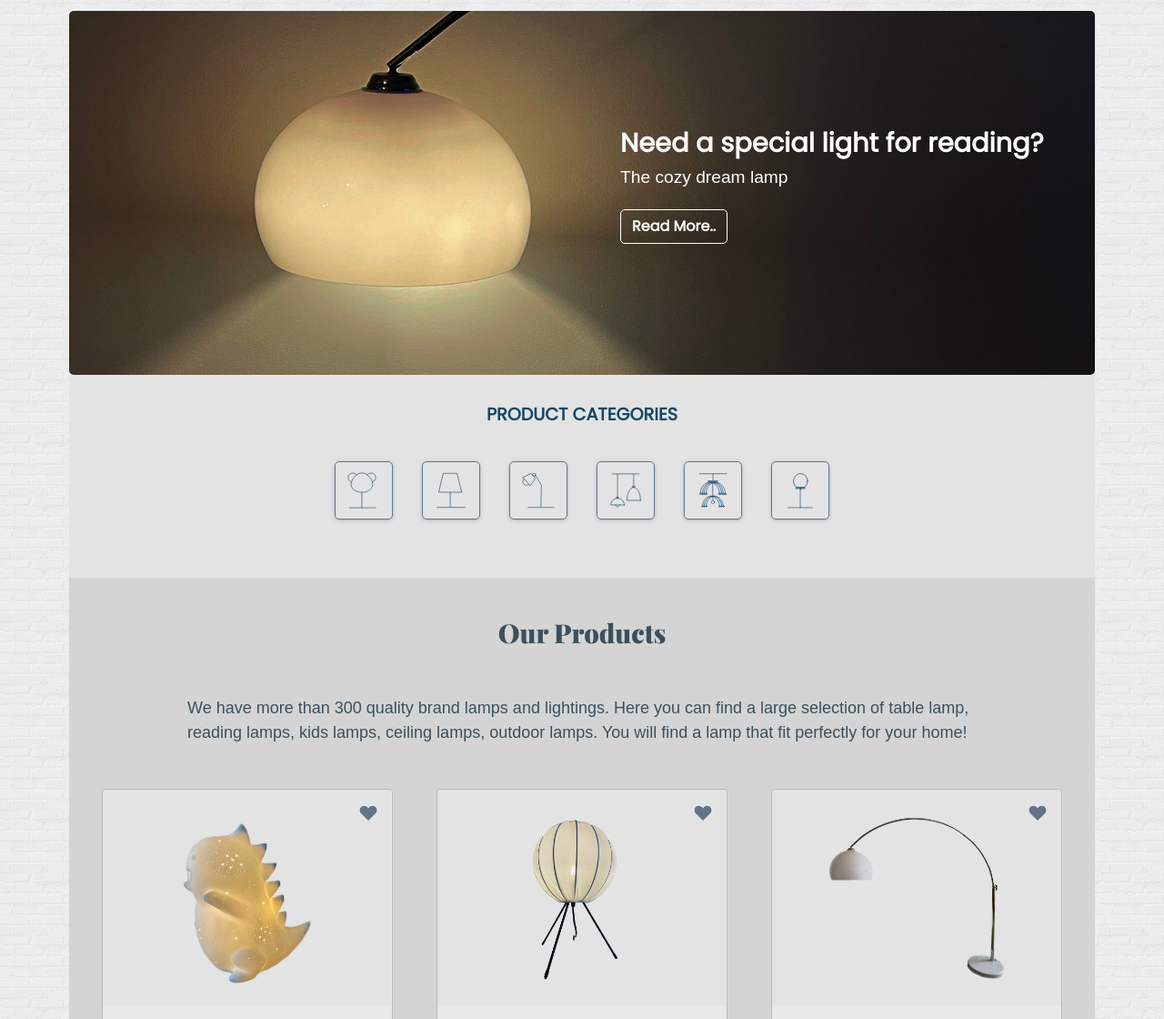
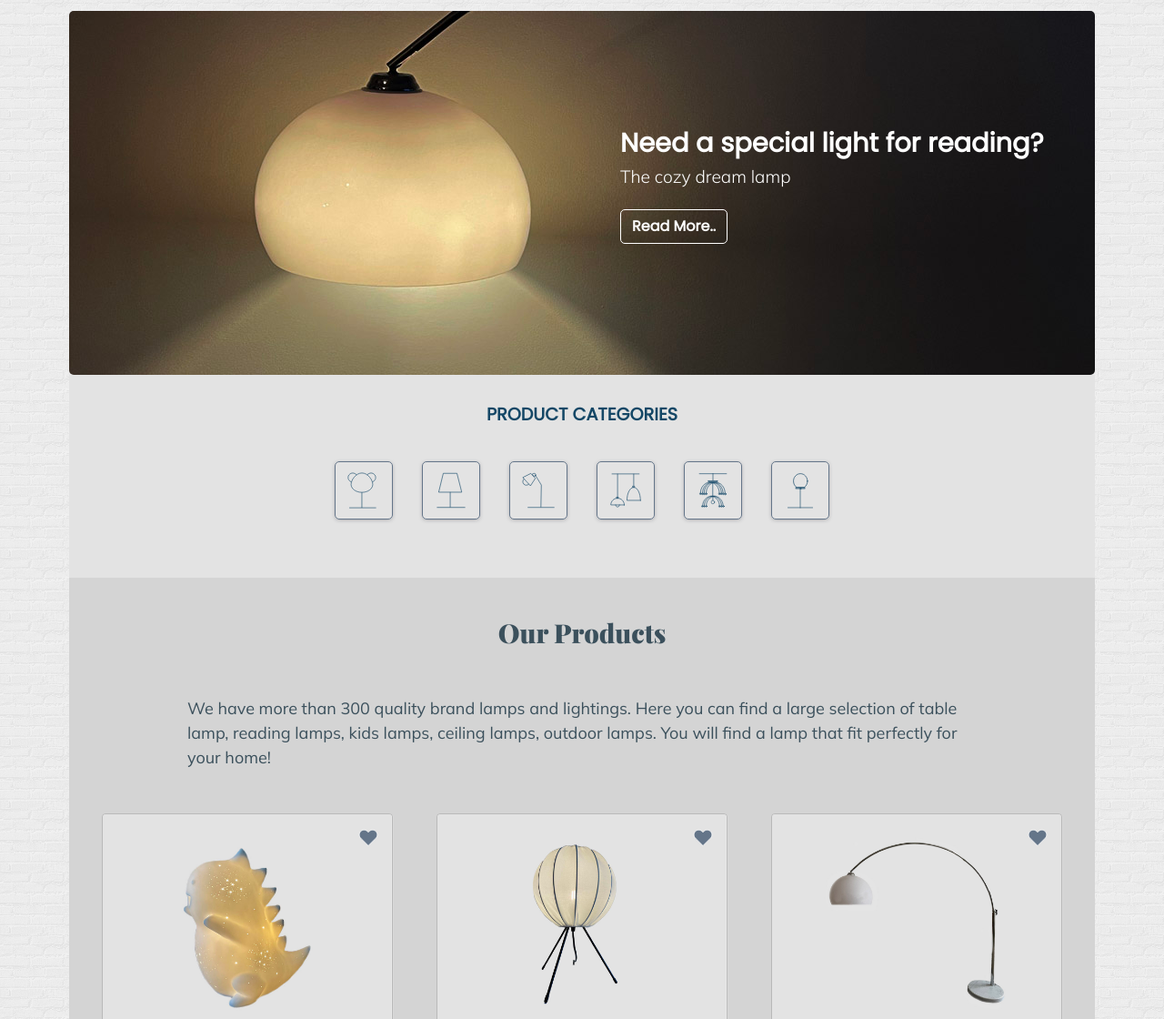
Before and after one commit to nunsinee/design2-ma3, a plain HTML site: page products.html in a window 1280 px wide. Shown: the part 180-1300 px from the top of the page at 91% size. Drawn offline with nearby package versions, Linux system fonts and the light colour scheme.

Commit message:
update fonts Mulish

```diff
--- a/css/products.css
+++ b/css/products.css
@@ -40,7 +40,7 @@
 .hero-subtitle {
 	color: #ffffff;
 	font-size: 1.2rem;
-	font-family: "Adlanta", sans-serif;
+	font-family: "Mulish", sans-serif;
 	font-weight: 300;
 }
 
--- a/css/style.css
+++ b/css/style.css
@@ -1,4 +1,4 @@
-@import url("https://fonts.googleapis.com/css2?family=Playfair+Display:wght@400;600;900&family=Poppins:wght@100;400&display=swap");
+@import url("https://fonts.googleapis.com/css2?family=Mulish:wght@200;300;400;500&family=Playfair+Display:wght@400;600;900&family=Poppins:wght@100;400&display=swap");
 
 * {
 	box-sizing: border-box;
@@ -18,18 +18,13 @@
 	--red-text: #ff0000;
 }
 
-@font-face {
-	font-family: "Adlanta", sans-serif;
-	src: url(../fonts/Adlanta\ Regular.otf);
-}
-
 html,
 body {
 	height: 100%;
 }
 
 body {
-	font-family: "Adlanta", sans-serif;
+	font-family: "Mulish", sans-serif;
 	display: flex;
 	flex-direction: column;
 	background-image: url(../images/bg_img/brick-wall.png);
@@ -53,19 +48,19 @@ h3 {
 
 h4,
 h5 {
-	font-family: "Adlanta", sans-serif;
+	font-family: "Mulish", sans-serif;
 	color: var(--text-color);
 	font-size: 1.1rem;
-	font-weight: bold;
+	font-weight: 600;
 }
 
 h6 {
-	font-family: "Adlanta", sans-serif;
+	font-family: "Mulish", sans-serif;
 	color: var(--text-color);
 }
 
 p {
-	font-family: "Adlanta", sans-serif;
+	font-family: "Mulish", sans-serif;
 	margin: 0 auto;
 	width: 90%;
 	max-width: 900px;
@@ -144,7 +139,7 @@ p {
 }
 
 .bold-text {
-	font-weight: 600;
+	font-weight: 500;
 	font-size: 0.9rem;
 }
 
```
Also changed, not shown: fonts/Adlanta Regular.otf (deleted), 2 other files.
